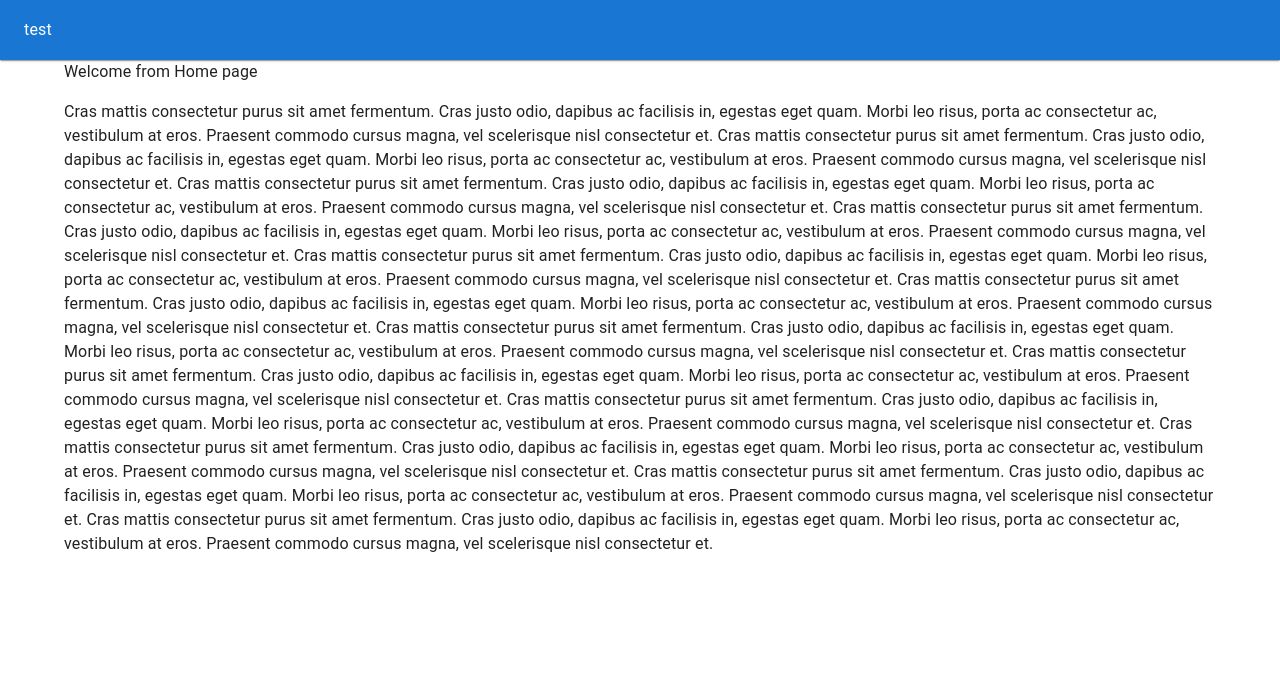
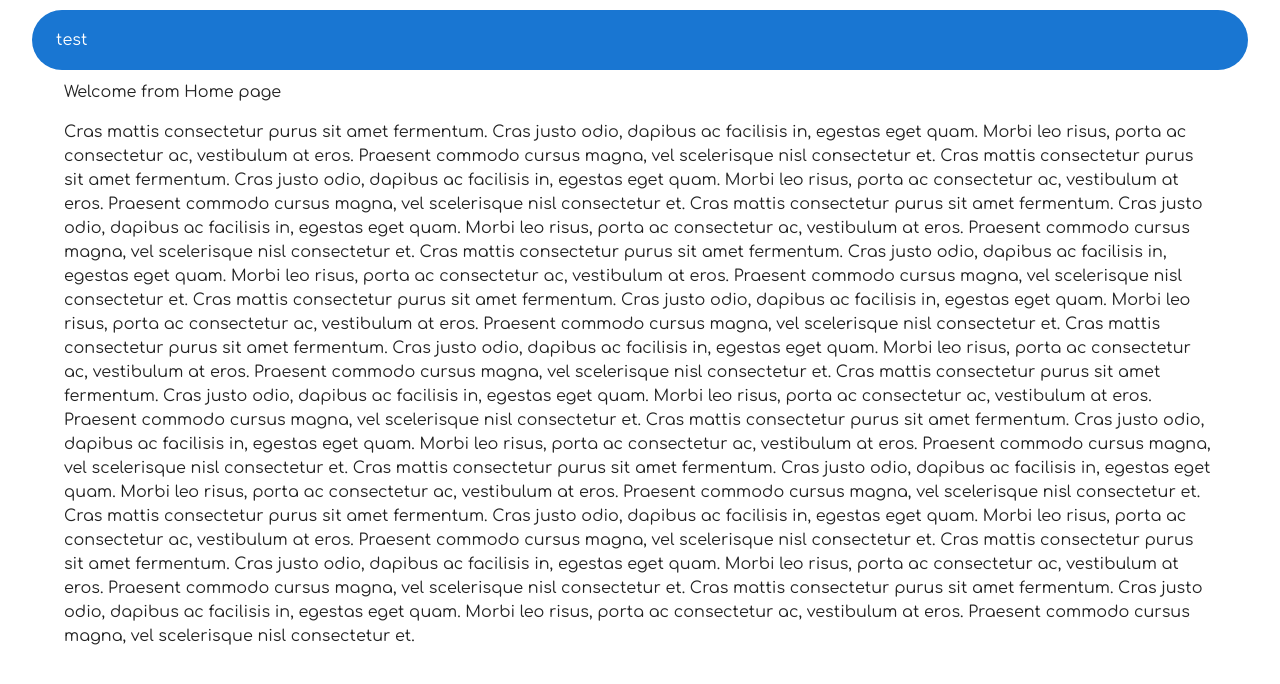
Before and after one commit to kkaraivanov/BunayHR, a React (Create React App) app in the folder client/: page / in a window 1280 px wide. Shown: the top 684 px of the page. Built offline with nearby package versions, Linux system fonts and the light colour scheme.

Commit message:
overide appbar and adding google fonts

```diff
--- a/client/src/components/AppRoutes/routes.js
+++ b/client/src/components/AppRoutes/routes.js
@@ -11,14 +11,17 @@ const Home = () => {
                 Welcome from Home page
             </Typography>
             <Box sx={{ my: 2 }}>
-                {[...new Array(12)]
-                    .map(
-                        () => `Cras mattis consectetur purus sit amet fermentum.
+                <Typography variant="body1">
+                    {[...new Array(12)]
+                        .map(
+                            () =>
+                                `Cras mattis consectetur purus sit amet fermentum.
     Cras justo odio, dapibus ac facilisis in, egestas eget quam.
     Morbi leo risus, porta ac consectetur ac, vestibulum at eros.
     Praesent commodo cursus magna, vel scelerisque nisl consectetur et.`,
-                    )
-                    .join('\n')}
+                        )
+                        .join('\n')}
+                </Typography>
             </Box>
         </>
     )
--- a/client/src/components/AppTheme/index.js
+++ b/client/src/components/AppTheme/index.js
@@ -8,11 +8,30 @@ import {
 } from "@mui/material/styles";
 import { CssBaseline, } from "@mui/material";
 
-const themeOptions = (mode) => {
+const themeOptions = (mode, theme) => {
     return {
         mode,
         palette: {
 
+        },
+        typography: {
+            fontFamily: ["Comfortaa", "Caveat", 'cursive'].join(','),
+            body2: {
+                fontFamily: `'Caveat', cursive`
+            }
+        },
+        components: {
+            MuiAppBar: {
+                styleOverrides: {
+                    root: {
+                        [theme.breakpoints.up('lg')]: {
+                            margin: '10px auto',
+                            width: '95%',
+                            borderRadius: 50,
+                        },
+                    },
+                },
+            }
         },
         mixins: {
             toolbar: {
@@ -20,7 +39,7 @@ const themeOptions = (mode) => {
                 paddingTop: 8,
                 paddingBottom: 8
             }
-        },
+        }
     }
 }
 const mapStateToProps = state => ({
@@ -28,10 +47,11 @@ const mapStateToProps = state => ({
 });
 
 export default connect(mapStateToProps)(({ children, themeMode }) => {
+    const defaultTheme = createTheme();
     let theme = useMemo(
         () =>
             createTheme(
-                themeOptions(themeMode)
+                themeOptions(themeMode, defaultTheme)
             ),
         [themeMode]
     );
--- a/client/src/components/Layout/Header/index.js
+++ b/client/src/components/Layout/Header/index.js
@@ -5,8 +5,8 @@ export default () => {
 
     return (
         <AppBar
-            position="fixed"
-            elevation={1}
+            position="sticky"
+            elevation={0}
             color="primary"
         >
             <Toolbar>
--- a/client/src/components/Layout/index.js
+++ b/client/src/components/Layout/index.js
@@ -1,15 +1,14 @@
+import React from "react";
 import { Container } from "@mui/material";
 import { makeStyles } from "@mui/styles";
 import Header from "./Header";
 
-const useStyles = makeStyles(() => {
+const useStyles = makeStyles((theme) => {
     return {
         root: {
             display: 'flex',
         },
-        mainContent: {
-            marginTop: '60px'
-        }
+        toolbar: theme.mixins.toolbar
     }
 })
 
@@ -17,11 +16,15 @@ export default ({ children }) => {
     const classes = useStyles();
 
     return (
-        <div className={classes.root}>
+        <React.Fragment>
             <Header />
-            <Container maxWidth="lg" className={classes.mainContent}>
-                {children}
-            </Container>
-        </div>
+            {/* <div className={classes.toolbar} /> */}
+            <div className={classes.root}>
+                <Container maxWidth="lg">
+                    {children}
+                </Container>
+            </div>
+        </React.Fragment>
+
     )
 };
--- a/client/src/index.css
+++ b/client/src/index.css
@@ -1,3 +1,15 @@
+/* Cormorant Garamond font for buttons text
+----------> font-family: 'Cormorant Garamond', serif; <------------ */
+@import url('https://fonts.googleapis.com/css2?family=Cormorant+Garamond&display=swap');
+
+/* Comfortaa font for body text
+----------> font-family: 'Comfortaa', cursive; <------------ */
+@import url('https://fonts.googleapis.com/css2?family=Comfortaa&display=swap');
+
+/* Caveat font for decoration text
+----------> font-family: 'Caveat', cursive; <------------ */
+@import url('https://fonts.googleapis.com/css2?family=Caveat&display=swap');
+
 body {
   margin: 0;
   font-family: -apple-system, BlinkMacSystemFont, 'Segoe UI', 'Roboto', 'Oxygen',
```
